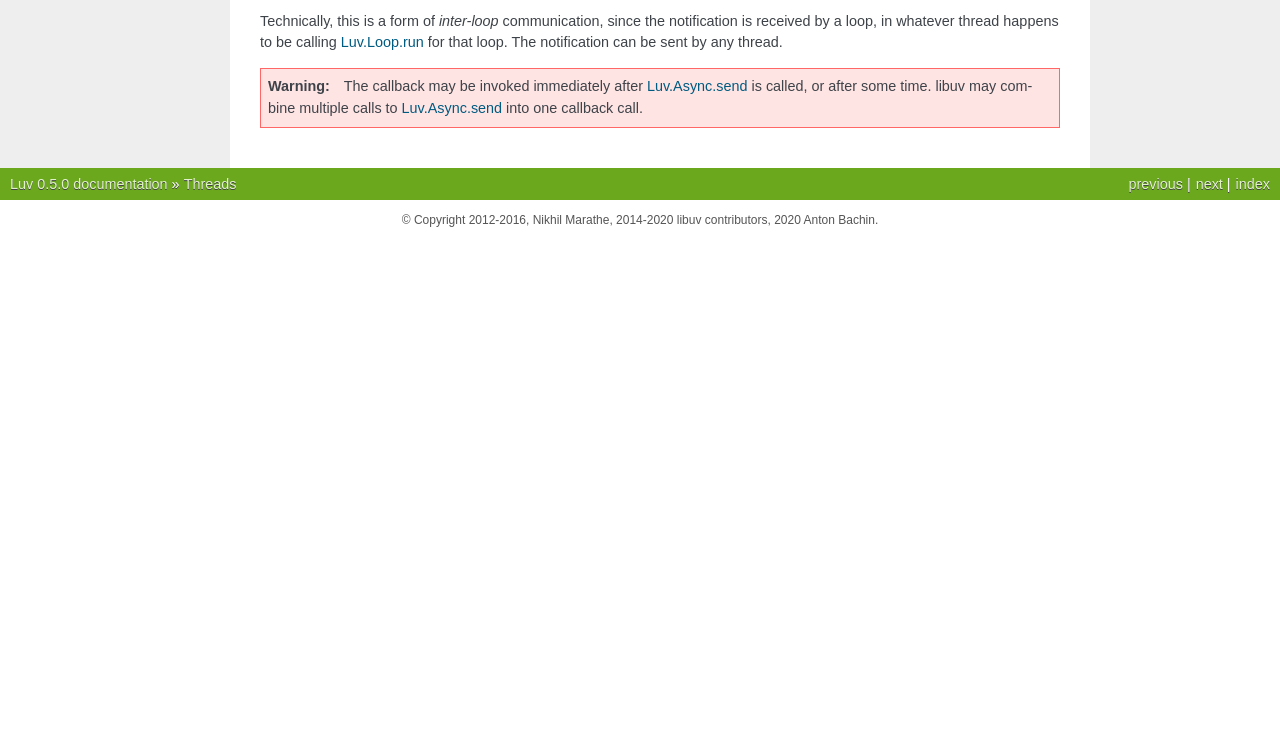
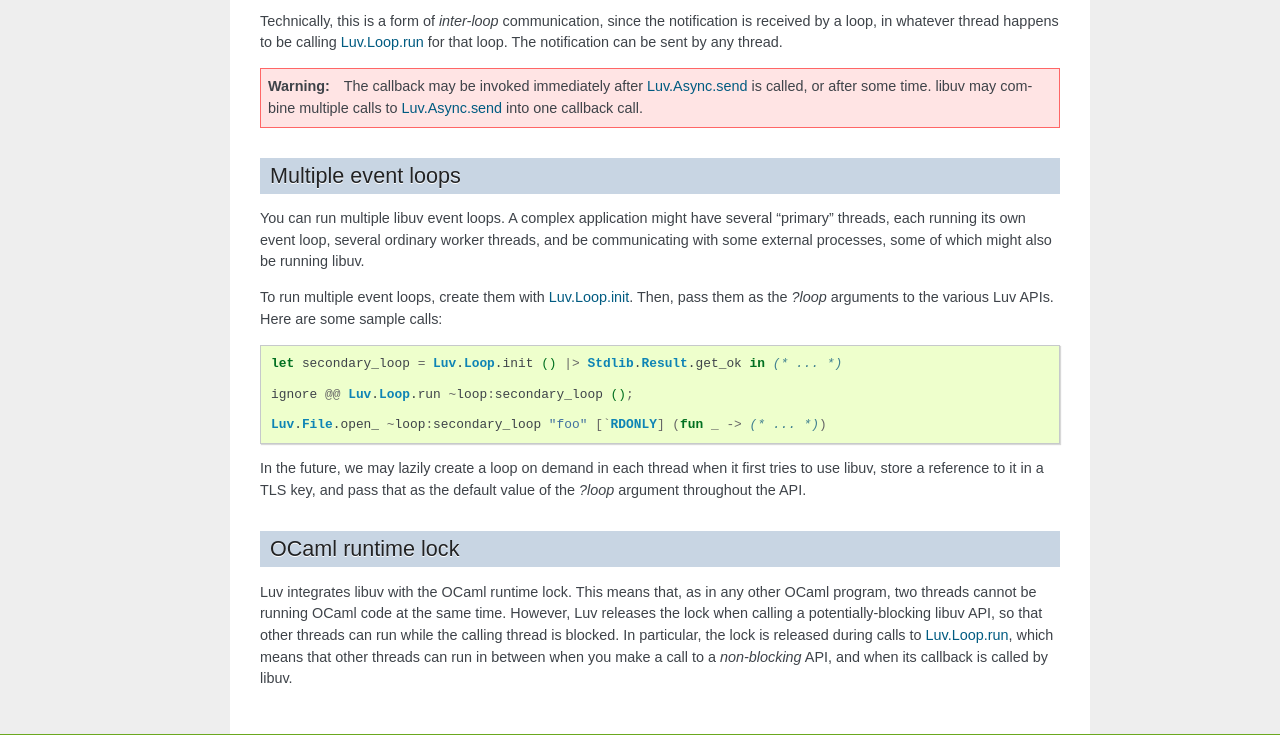
Before and after one commit to aantron/luv, a Sphinx documentation site: the page built from docs/threads.rst, in a window 1280 px wide and 900 px high, scrolled down 1718 px, cut to the strip 165-900 px from the top of the window. Built offline with Sphinx 7.4.7, drawn with Linux system fonts in a browser that asks for light colours; before the commit the page ends 2123 px from its top, so only the background shows below that; some of the changed text lies outside the part shown.

Commit message:
Improve docs

```diff
--- a/docs/threads.rst
+++ b/docs/threads.rst
@@ -108,3 +108,39 @@ can be sent by any thread.
     <Async/index.html#val-send>` is called, or after some time. libuv may
     combine multiple calls to :api:`Luv.Async.send
     <Async/index.html#val-send>` into one callback call.
+
+Multiple event loops
+--------------------
+
+You can run multiple libuv event loops. A complex application might have several
+"primary" threads, each running its own event loop, several ordinary worker
+threads, and be communicating with some external processes, some of which might
+also be running libuv.
+
+To run multiple event loops, create them with :api:`Luv.Loop.init
+<Loop/index.html#val-init>`. Then, pass them as the `?loop` arguments to the
+various Luv APIs. Here are some sample calls:
+
+.. code-block:: ocaml
+
+    let secondary_loop = Luv.Loop.init () |> Stdlib.Result.get_ok in (* ... *)
+
+    ignore @@ Luv.Loop.run ~loop:secondary_loop ();
+
+    Luv.File.open_ ~loop:secondary_loop "foo" [`RDONLY] (fun _ -> (* ... *))
+
+In the future, we may lazily create a loop on demand in each thread when it
+first tries to use libuv, store a reference to it in a TLS key, and pass that as
+the default value of the `?loop` argument throughout the API.
+
+OCaml runtime lock
+------------------
+
+Luv integrates libuv with the OCaml runtime lock. This means that, as in any
+other OCaml program, two threads cannot be running OCaml code at the same time.
+However, Luv releases the lock when calling a potentially-blocking libuv API, so
+that other threads can run while the calling thread is blocked. In particular,
+the lock is released during calls to :api:`Luv.Loop.run
+<Loop/index.html#val-run>`, which means that other threads can run in between
+when you make a call to a *non-blocking* API, and when its callback is called by
+libuv.
```
Also changed, not shown: docs/basics.rst (+13 -0 lines), docs/networking.rst (+16 -0 lines), docs/processes.rst (+9 -1 lines), 12 other files.
